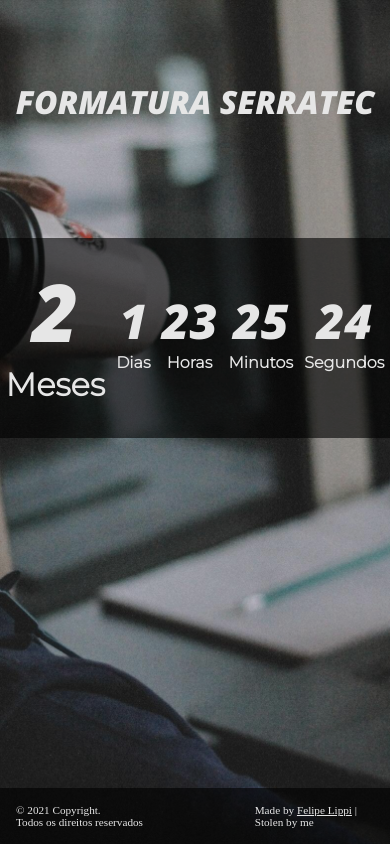
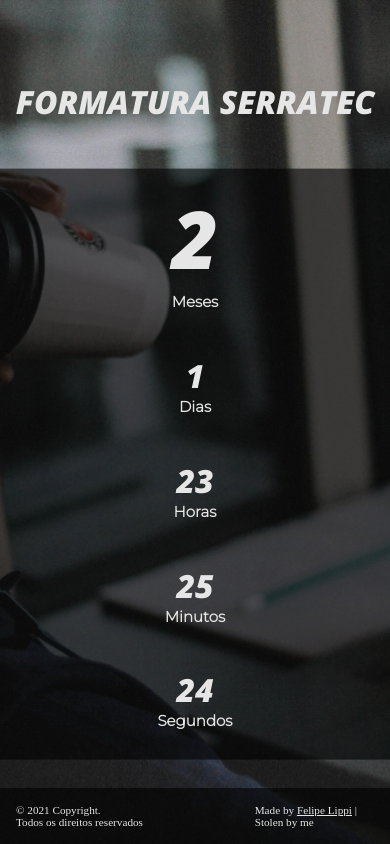
Before and after one commit to lucascs20182/serratec-countdown, a plain HTML site: page index.html in a window 390 px wide. Drawn offline with nearby package versions, Linux system fonts and the light colour scheme.

Commit message:
troque a orientação da .content para coluna em dispositivos móveis

```diff
--- a/css/style.css
+++ b/css/style.css
@@ -11,7 +11,6 @@
 .bg{
     width: 100%;
     background-image: url('../img/codingCoffee.jpg');
-    /* background-position: center right; */
     background-size: cover;
     height: 100vh;
     opacity: 0.9;
@@ -119,7 +118,7 @@
     }
 
     #days-count,#hours-count,#minutes-count,#seconds-count{
-        font-size: 3rem;
+        font-size: 2rem;
     }
 
     .author{
@@ -127,15 +126,24 @@
         flex: 0.5;
     }
 
-    footer > p{
+    footer > p {
         font-size: 0.7rem;
     }
 
-    footer{
+    footer {
         position: absolute;
         bottom: 0;
         left: 0;
         right: 0;
     }
 
+    .content {
+        top: 55%;
+        height: 70%;
+        flex-direction: column;
+    }
+
+    .countdown h2 {
+        font-size: 15px;
+    }
 }
--- a/js/script.js
+++ b/js/script.js
@@ -10,7 +10,9 @@
 
     const differenceBetweenDates = new Date(serratecEnds - currentDate);
 
+    // January starts from index 0
     mounthsLeft.innerHTML = differenceBetweenDates.getMonth() - 1;
+
     daysLeft.innerHTML = differenceBetweenDates.getDate();
     hoursLeft.innerHTML = differenceBetweenDates.getHours();
     minutesLeft.innerHTML = differenceBetweenDates.getMinutes();
@@ -21,8 +23,6 @@
    return time < 10? `0${time}` : time;
 }
 
-
-
 countdown();
 
 setInterval(countdown, 1000);
```
